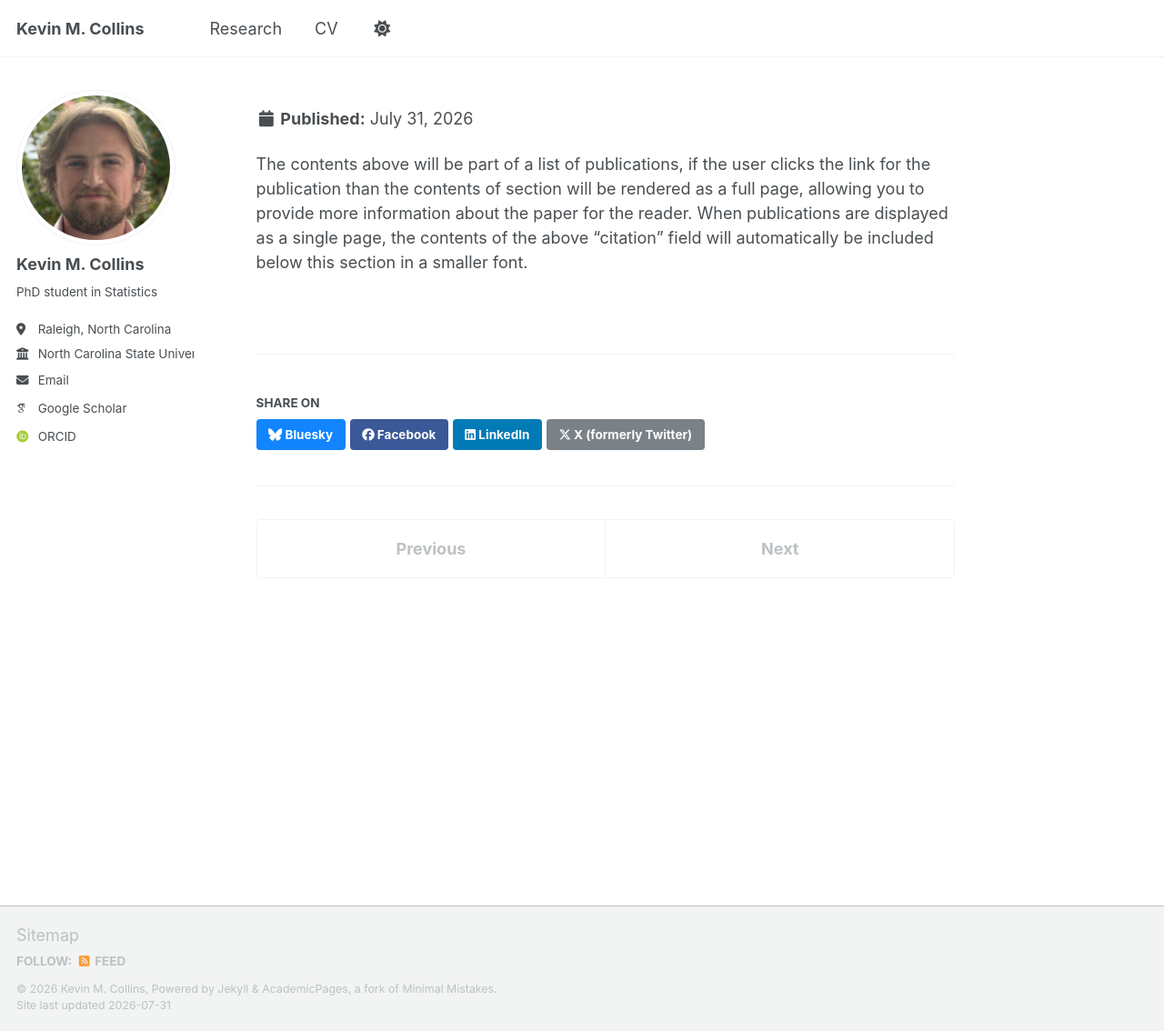
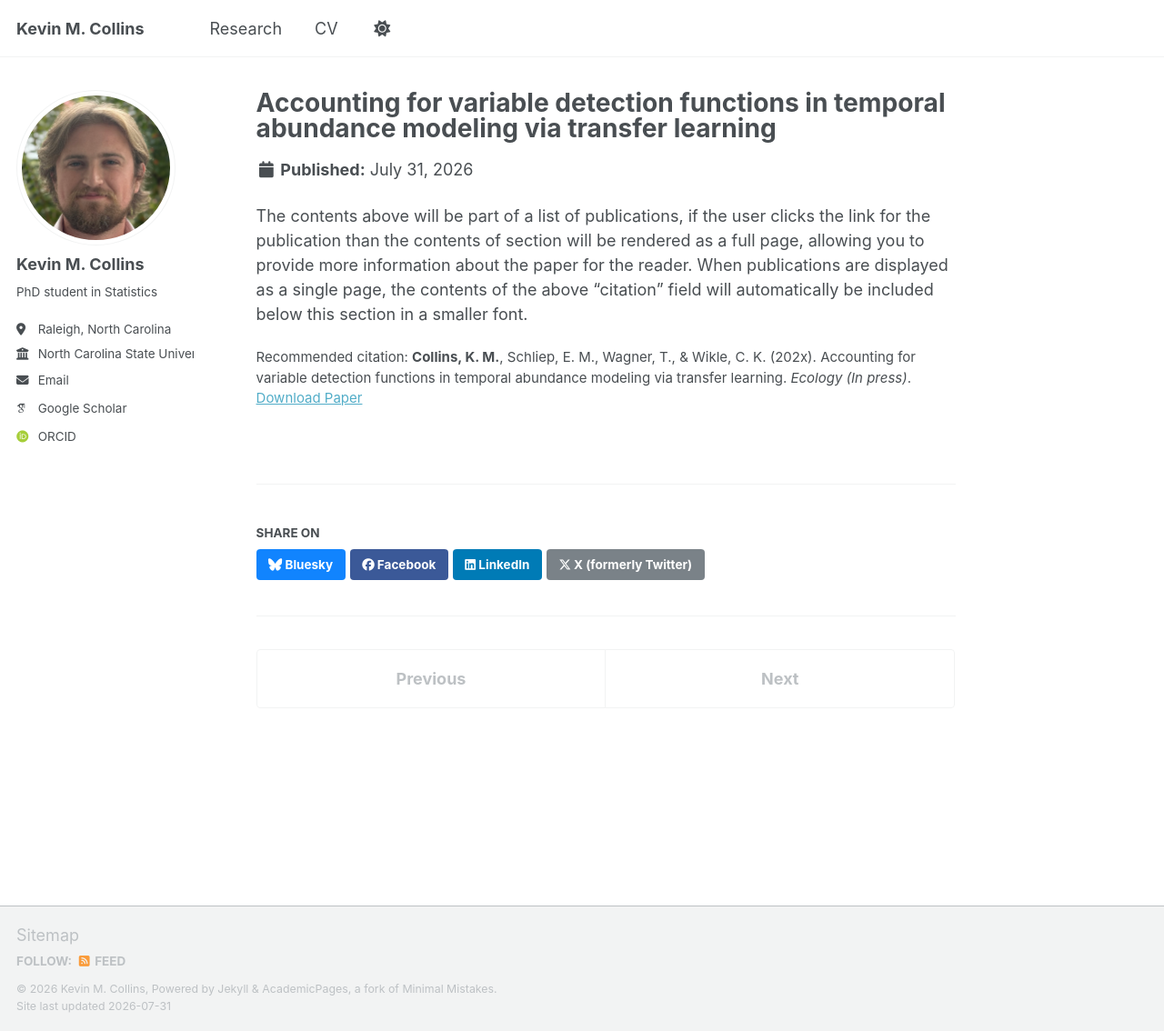
Before and after one commit to kecollins/kecollins.github.io, a Jekyll site: the page built from _publications/202x-ecology.md, in a window 1280 px wide and 1134 px high. Shown: the whole window at 91% size. Built offline with Jekyll 4.4.1, drawn with Linux system fonts in a browser that asks for light colours; some web fonts are replaced; a script that is not in the unit is left out.

Commit message:
Update 202x-ecology.md

```diff
--- a/_publications/202x-ecology.md
+++ b/_publications/202x-ecology.md
@@ -2,7 +2,7 @@
 title: "Accounting for variable detection functions in temporal abundance modeling via transfer learning"
 collection: publications
 paperurl: 'https://arxiv.org/abs/2605.08532'
-citation: '<strong>Collins, K. M.</strong>, Schliep, E. M., Wagner, T., & Wikle, C. K. (202x). Accounting for variable detection functions in temporal abundance modeling via transfer learning. <em>Ecology (In press)</em>'.
+citation: '<strong>Collins, K. M.</strong>, Schliep, E. M., Wagner, T., & Wikle, C. K. (202x). Accounting for variable detection functions in temporal abundance modeling via transfer learning. <em>Ecology (In press)</em>.'
 status: 'peer-reviewed'
 ---
 The contents above will be part of a list of publications, if the user clicks the link for the publication than the contents of section will be rendered as a full page, allowing you to provide more information about the paper for the reader. When publications are displayed as a single page, the contents of the above "citation" field will automatically be included below this section in a smaller font.
```
